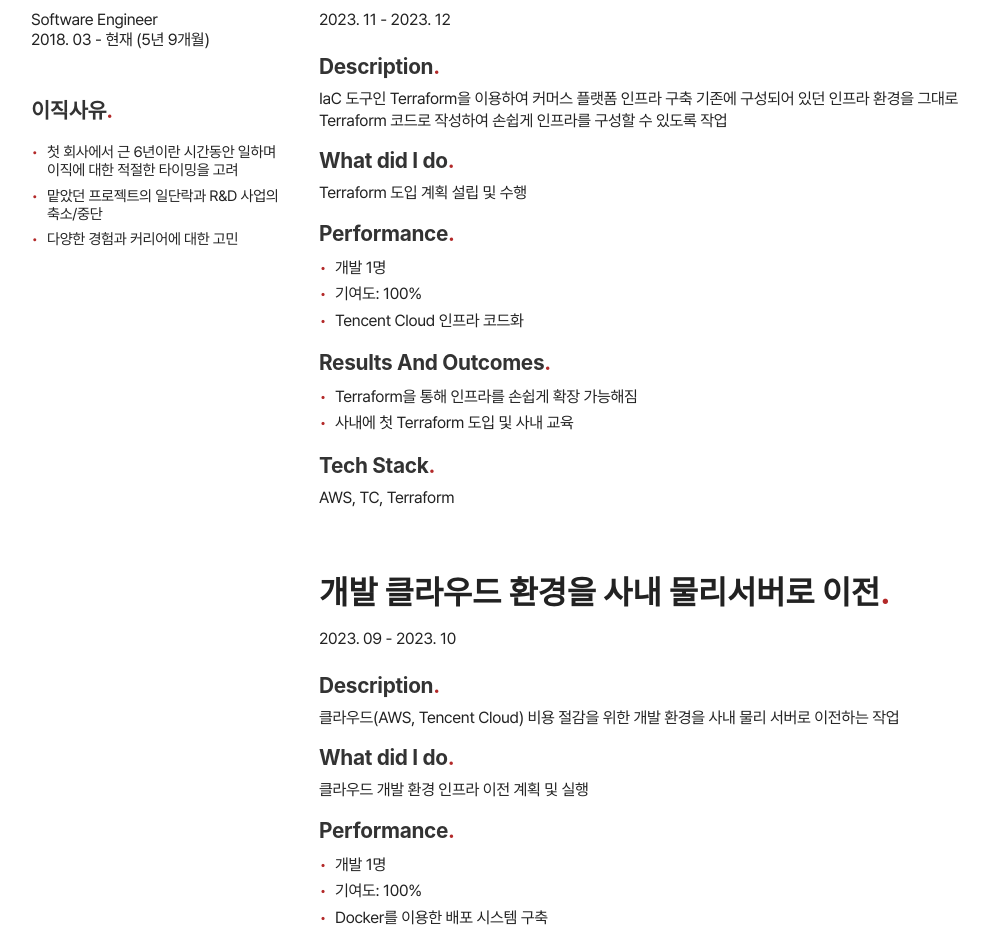
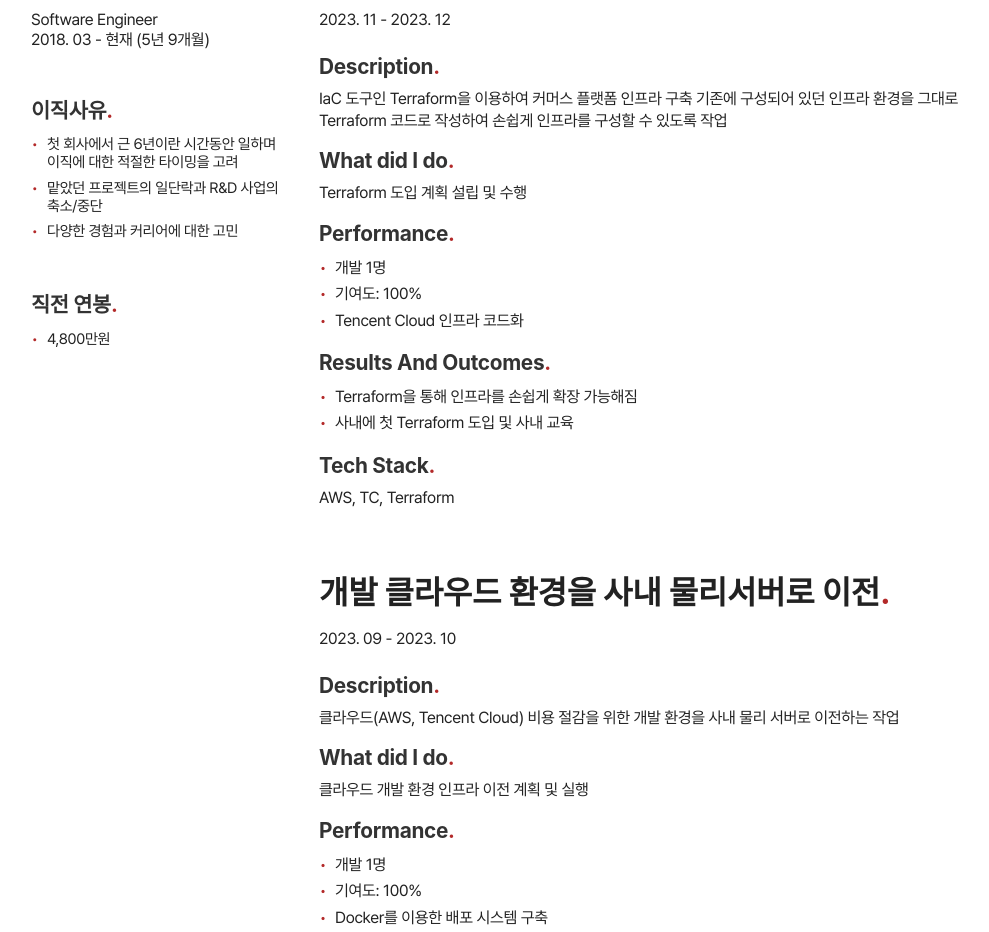
Before and after one commit to awesomelon/resume, a website built with Parcel: page src/index.html in a window 1280 px wide. Shown: the part 1320-2252 px from the top of the page, without its empty margins (129-1118 px from the left). Built offline with nearby package versions, Linux system fonts and the light colour scheme; a web font is replaced by a local one.

Commit message:
직전 연봉

```diff
--- a/src/index.html
+++ b/src/index.html
@@ -84,21 +84,20 @@
             </span>
             <div style="margin-top: 3rem">
               <h5>이직사유<span class="period-mark">.</span></h5>
-              <p>
-                <ul style="font-size: 15px">
-                  <li>
-                    첫 회사에서 근 6년이란 시간동안 일하며 이직에 대한 적절한 타이밍을 고려
-                  </li>
-                  <li>
-                    맡았던 프로젝트의 일단락과 R&D 사업의 축소/중단
-                  </li>
-                  <li>
-                    다양한 경험과 커리어에 대한 고민
-                  </li>
-                </ul>
-              </p>
+              <ul style="font-size: 15px">
+                <li>첫 회사에서 근 6년이란 시간동안 일하며 이직에 대한 적절한 타이밍을 고려</li>
+                <li>맡았던 프로젝트의 일단락과 R&D 사업의 축소/중단</li>
+                <li>다양한 경험과 커리어에 대한 고민</li>
+              </ul>
+            </div>
+            <div style="margin-top: 3rem">
+              <h5>직전 연봉<span class="period-mark">.</span></h5>
+              <ul style="font-size: 15px">
+                <li>4,800만원</li>
+              </ul>
             </div>
           </div>
+
           <div class="row-right">
             <div class="project">
               <h4>
```
